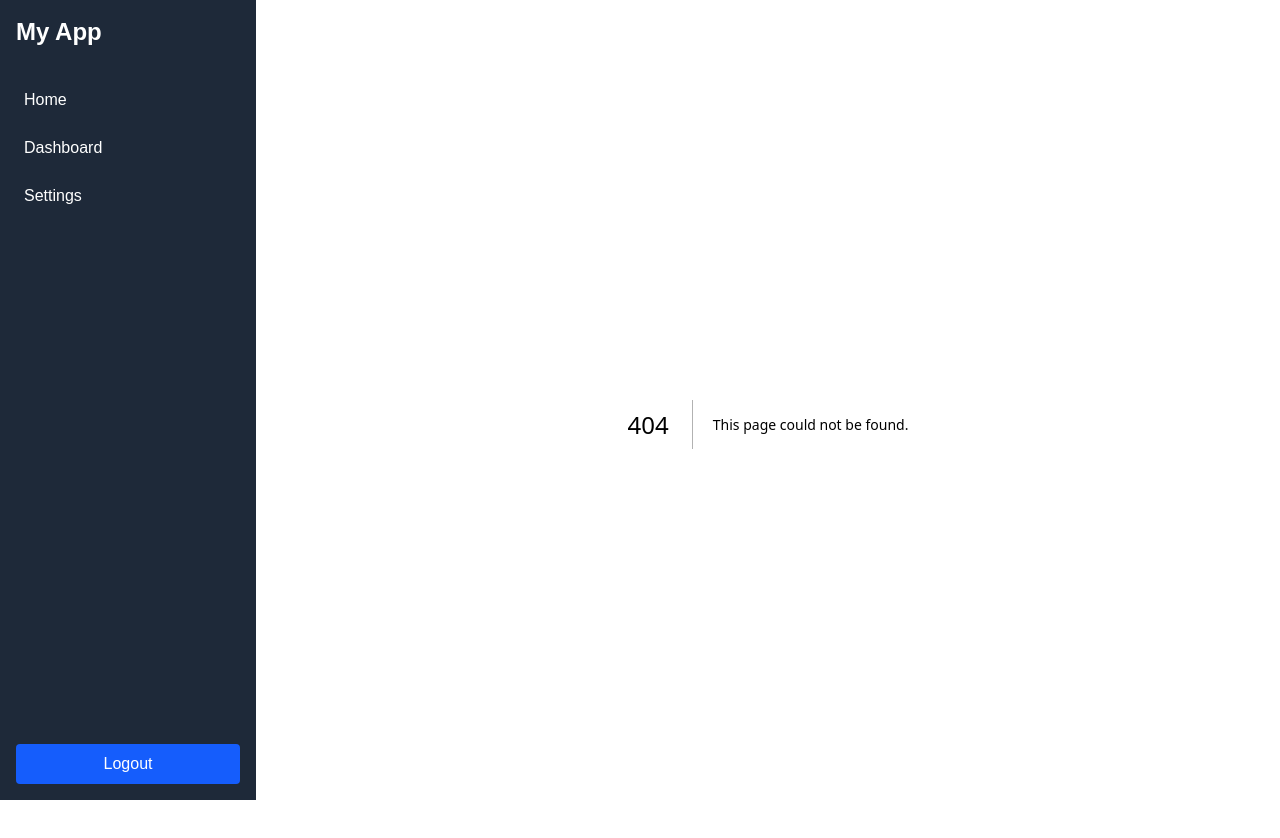
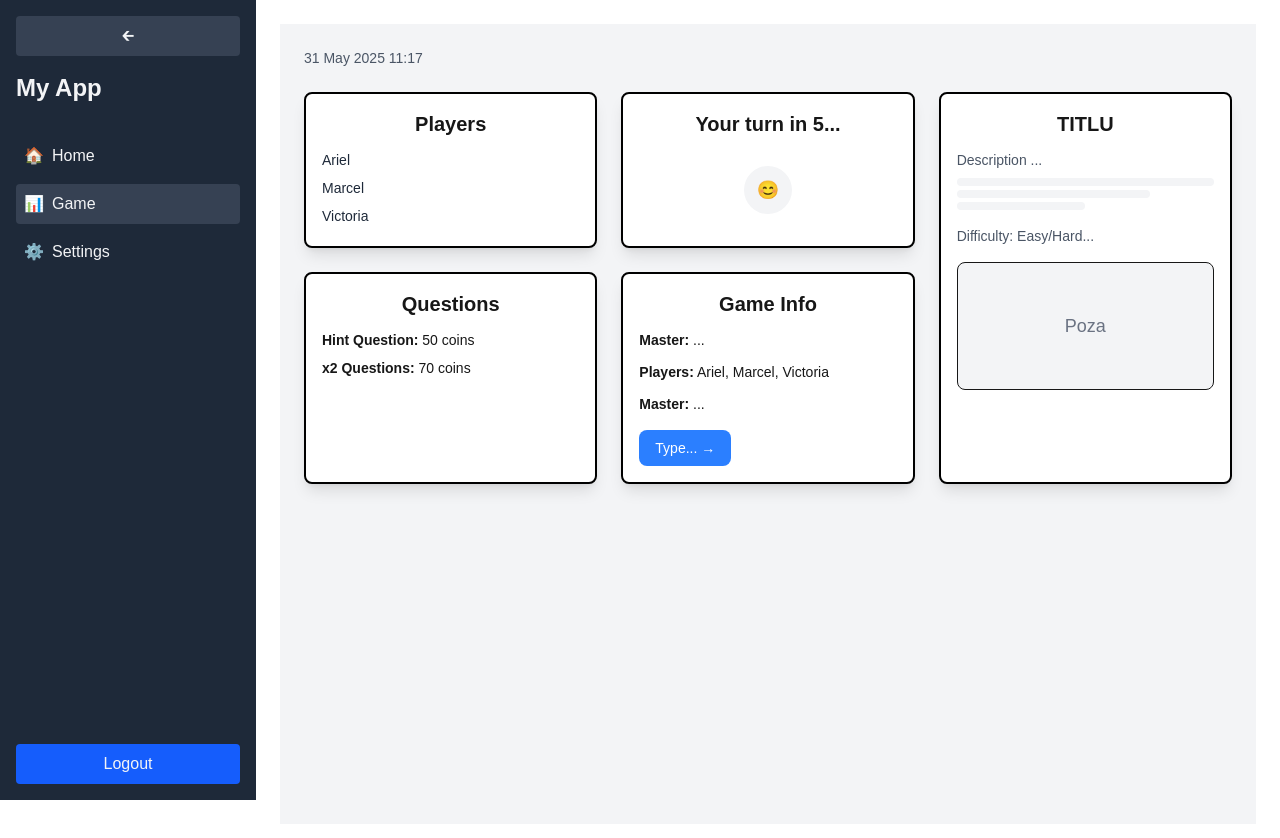
Before and after one commit to EdiFarcas/Hackathon-Fii-Practic-2025, a Next.js app: page /game in a window 1280 px wide. Before the commit this address had no page. Shown: the top 838 px of the page. Built offline with nearby package versions, Linux system fonts and the light colour scheme.

Commit message:
Claudiu 1 commit

```diff
--- a/package.json
+++ b/package.json
@@ -10,6 +10,7 @@
   },
   "dependencies": {
     "@prisma/client": "^6.8.2",
+    "@tailwindcss/vite": "^4.1.8",
     "next": "15.3.2",
     "prisma": "^6.8.2",
     "react": "^19.0.0",
@@ -23,7 +24,7 @@
     "@types/react-dom": "^19",
     "eslint": "^9",
     "eslint-config-next": "15.3.2",
-    "tailwindcss": "^4",
+    "tailwindcss": "^4.1.8",
     "typescript": "^5"
   }
 }
--- /dev/null
+++ b/src/app/game/page.tsx
@@ -0,0 +1,6 @@
+// app/game/page.tsx
+import GameMenu from '@/components/GameMenu';
+
+export default function GamePage() {
+  return <GameMenu />;
+}
--- a/src/app/globals.css
+++ b/src/app/globals.css
@@ -15,7 +15,7 @@
 @media (prefers-color-scheme: dark) {
   :root {
     --background: #0a0a0a;
-    --foreground: #ededed;
+    --foreground: #ffffff;
   }
 }
 
@@ -24,3 +24,10 @@ body {
   color: var(--foreground);
   font-family: Arial, Helvetica, sans-serif;
 }
+
+
+:root {
+  --nav-width: 16rem; /* valoare implicită pentru navbar extins */
+  --background: #ffffff;
+  --foreground: #171717;
+}
--- a/src/app/layout.tsx
+++ b/src/app/layout.tsx
@@ -8,10 +8,10 @@ export default function RootLayout({
 }) {
   return (
     <html lang="en">
-      <body className="bg-gray-100">
+      <body className="text-[var(--foreground)] bg-gray-100">
         <div className="flex">
           <Navbar />
-          <main className="ml-64 p-6 flex-1 min-h-screen">
+          <main className="p-6 flex-1 min-h-screen" style={{ marginLeft: "var(--nav-width)" }}>
             {children}
           </main>
         </div>
--- /dev/null
+++ b/src/components/GameCard.tsx
@@ -0,0 +1,25 @@
+// components/GameCard.tsx
+
+import { GameCardData } from '../models/GameCardData';
+
+
+import React from 'react';
+
+interface GameCardProps {
+  title: string;
+  children: React.ReactNode;
+  className?: string;
+}
+
+const GameCard: React.FC<GameCardProps> = ({ title, children, className = "" }) => {
+  return (
+    <div className={`bg-white border-2 border-black rounded-lg p-4 shadow-lg ${className}`}>
+      <h2 className="text-xl font-bold mb-3 text-center">{title}</h2>
+      <div className="text-sm">
+        {children}
+      </div>
+    </div>
+  );
+};
+
+export default GameCard;
--- /dev/null
+++ b/src/components/GameMenu.tsx
@@ -0,0 +1,102 @@
+// components/GameMenu.tsx
+'use client';
+import React, { useState } from 'react';
+import GameCard from './GameCard';
+
+const GameMenu: React.FC = () => {
+  const [currentTurn, setCurrentTurn] = useState(5);
+
+  // Aici vei adăuga mai târziu clasa cu informațiile jocului
+  const gameData = {
+    players: ['Ariel', 'Marcel', 'Victoria'],
+    master: '...',
+    story: 'Poza' // Placeholder pentru povestea din clasa ta
+  };
+
+  return (
+    <div className="min-h-screen bg-gray-100 p-6">
+      <div className="max-w-7xl mx-auto">
+        {/* Header cu data și ora */}
+        <div className="mb-6">
+          <p className="text-sm text-gray-600">31 May 2025 11:17</p>
+        </div>
+
+        {/* Layout grid pentru carduri */}
+        <div className="grid grid-cols-1 lg:grid-cols-3 gap-6">
+
+          {/* Card Players - Stânga sus */}
+          <GameCard title="Players" className="lg:col-span-1">
+            <ul className="space-y-2">
+              {gameData.players.map((player, index) => (
+                <li key={index} className="text-gray-800">{player}</li>
+              ))}
+            </ul>
+          </GameCard>
+
+          {/* Card Turn info - Centru sus */}
+          <GameCard title={`Your turn in ${currentTurn}...`} className="lg:col-span-1">
+            <div className="flex items-center justify-center h-20">
+              <div className="w-12 h-12 bg-gray-100 rounded-full flex items-center justify-center">
+                <span className="text-lg">😊</span>
+              </div>
+            </div>
+          </GameCard>
+
+          {/* Card Titlu - Dreapta */}
+          <GameCard title="TITLU" className="lg:col-span-1 lg:row-span-2">
+            <div className="mb-4">
+              <p className="text-gray-600 mb-2">Description ...</p>
+              <div className="space-y-1">
+                <div className="h-2 bg-gray-100 rounded"></div>
+                <div className="h-2 bg-gray-100 rounded w-3/4"></div>
+                <div className="h-2 bg-gray-100 rounded w-1/2"></div>
+              </div>
+            </div>
+
+            <div className="mb-4">
+              <p className="text-gray-600 mb-2">Difficulty: Easy/Hard...</p>
+            </div>
+
+            {/* Secțiunea Poza */}
+            <div className="bg-gray-100 border rounded-lg p-4 h-32 flex items-center justify-center">
+              <span className="text-gray-500 text-lg">{gameData.story}</span>
+            </div>
+          </GameCard>
+
+          {/* Card Questions - Stânga jos */}
+          <GameCard title="Questions" className="lg:col-span-1">
+            <div className="space-y-2">
+              <p><strong>Hint Question:</strong> 50 coins</p>
+              <p><strong>x2 Questions:</strong> 70 coins</p>
+            </div>
+          </GameCard>
+
+          {/* Card Master/Players info - Centru jos */}
+          <GameCard title="Game Info" className="lg:col-span-1">
+            <div className="space-y-3">
+              <div>
+                <p><strong>Master:</strong> {gameData.master}</p>
+              </div>
+              <div>
+                <p><strong>Players:</strong> {gameData.players.join(', ')}</p>
+              </div>
+              <div>
+                <p><strong>Master:</strong> {gameData.master}</p>
+              </div>
+
+              {/* Buton Type */}
+              <div className="mt-4">
+                <button className="bg-blue-500 hover:bg-blue-600 text-white px-4 py-2 rounded-lg text-sm">
+                  Type... →
+                </button>
+              </div>
+            </div>
+          </GameCard>
+
+        </div>
+      </div>
+    </div>
+  );
+};
+
+export default GameMenu;
--- a/src/components/NavBar.tsx
+++ b/src/components/NavBar.tsx
@@ -1,32 +1,66 @@
 'use client';
-
+import React, { useState, useEffect } from 'react';
 import Link from 'next/link';
 import { usePathname } from 'next/navigation';
 
 export default function Navbar() {
   const pathname = usePathname();
+  const [isCollapsed, setIsCollapsed] = useState(false);
+
+  useEffect(() => {
+    if (pathname === '/gamemenu') {
+      setIsCollapsed(true);
+    }
+  }, [pathname]);
+
+  useEffect(() => {
+    // Când navbar-ul este colapsat, setăm variabila la 4rem, altfel la 16rem.
+    document.documentElement.style.setProperty(
+      '--nav-width',
+      isCollapsed ? '4rem' : '16rem'
+    );
+  }, [isCollapsed]);
+
+  const toggleCollapse = () => {
+    setIsCollapsed((prev) => !prev);
+  };
 
   return (
-    <nav className="fixed left-0 top-0 h-screen w-64 bg-gray-800 text-white p-4 flex flex-col">
-      <div className="mb-8">
-        <h1 className="text-2xl font-bold">My App</h1>
-      </div>
+    <nav
+      className={`fixed left-0 top-0 h-screen ${
+        isCollapsed ? 'w-16' : 'w-64'
+      } bg-gray-800 text-gray-100 p-4 flex flex-col transition-all duration-300`}
+    >
+      <button
+        onClick={toggleCollapse}
+        className="mb-4 p-2 bg-gray-700 rounded"
+      >
+        {isCollapsed ? "🡲" : "🡰"}
+      </button>
 
-      <ul className="space-y-2">
+      {!isCollapsed && (
+        <div className="mb-8">
+          <h1 className="text-2xl font-bold">My App</h1>
+        </div>
+      )}
+
+      <ul className="space-y-2 flex-1">
         <li>
           <Link
             href="/"
             className={`flex p-2 rounded hover:bg-gray-700 ${pathname === '/' ? 'bg-gray-700' : ''}`}
           >
-            Home
+            <span className="mr-2">🏠</span>
+            {!isCollapsed && "Home"}
           </Link>
         </li>
         <li>
           <Link
-            href="/dashboard"
-            className={`flex p-2 rounded hover:bg-gray-700 ${pathname === '/dashboard' ? 'bg-gray-700' : ''}`}
+            href="/game"
+            className={`flex p-2 rounded hover:bg-gray-700 ${pathname === '/game' ? 'bg-gray-700' : ''}`}
           >
-            Dashboard
+            <span className="mr-2">📊</span>
+            {!isCollapsed && "Game"}
           </Link>
         </li>
         <li>
@@ -34,14 +68,15 @@ export default function Navbar() {
             href="/settings"
             className={`flex p-2 rounded hover:bg-gray-700 ${pathname === '/settings' ? 'bg-gray-700' : ''}`}
           >
-            Settings
+            <span className="mr-2">⚙️</span>
+            {!isCollapsed && "Settings"}
           </Link>
         </li>
       </ul>
 
       <div className="mt-auto">
         <button className="w-full p-2 bg-blue-600 hover:bg-blue-700 rounded">
-          Logout
+          {!isCollapsed ? "Logout" : "🚪"}
         </button>
       </div>
     </nav>
```
Also changed, not shown: src/models/GameCardData.ts (added), 1 other file (tests, documents, lock files or other folders).
